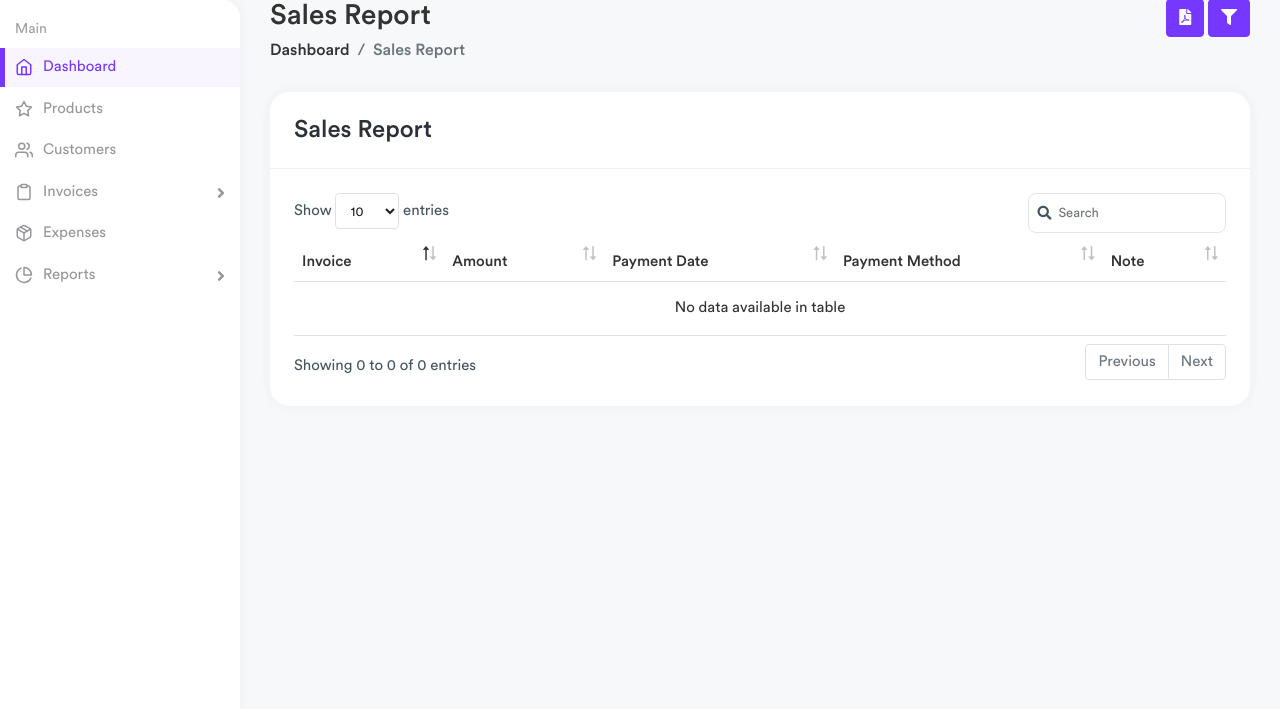
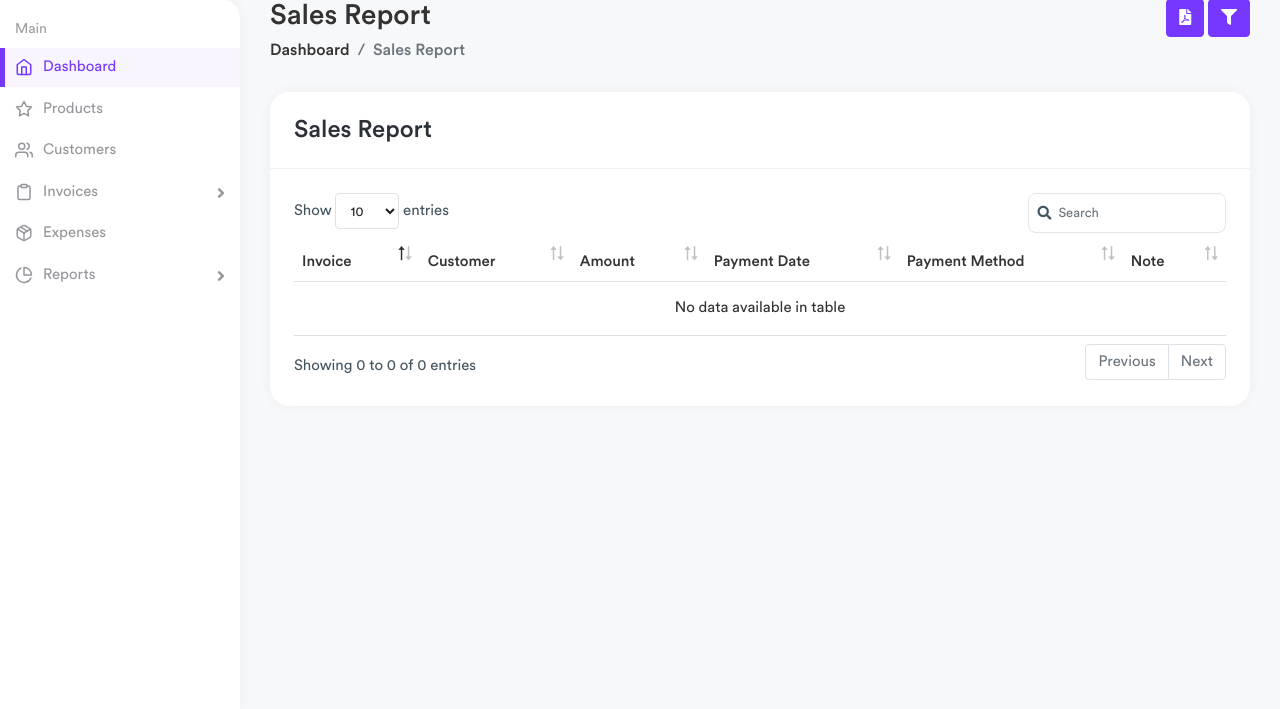
Before and after one commit to imamitdev/Billing-Management, a Django app: page /reports/today-payments-report/ in a window 1280 px wide. Shown: the part 91-800 px from the top of the page. Run offline with Django 3.2, Linux system fonts and the light colour scheme; data that the repository does not hold is empty; some libraries are stand-ins or nearby versions.

Commit message:
today Collection

```diff
--- a/reports/templates/today_report.html
+++ b/reports/templates/today_report.html
@@ -63,6 +63,8 @@
                                     <thead>
                                         <tr>
                                             <th>Invoice</th>
+                                            <th>Customer</th>
+
                                             <th>Amount</th>
                                             <th>Payment Date</th>
                                             <th>Payment Method</th>
@@ -74,6 +76,8 @@
                                         {% for payment in payments %}
                                         <tr>
                                             <td>#{{ payment.invoice.id }}</td>
+                                            <td>{{payment.invoice.customer.customer_name }}</td>
+
                                             <td>{{payment.amount }}</td>
                                             <td>{{ payment.payment_date }}</td>
                                             <td>{{payment.payment_method  }}</td>
```
